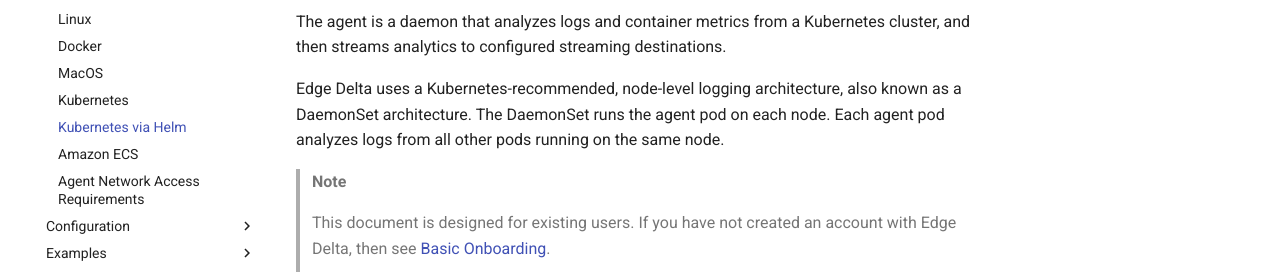
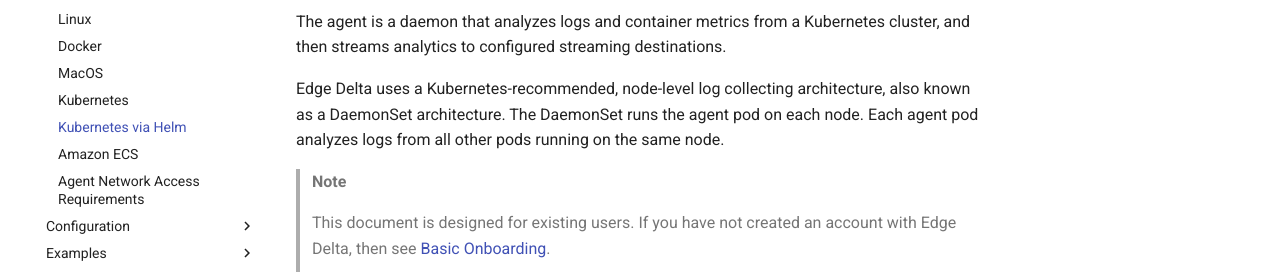
Before and after one commit to edgedelta/docs, an MkDocs documentation site: the page built from docs/installation/helm.md, in a window 1280 px wide and 900 px high. Shown: the part 314-586 px from the top of the window. Built offline with MkDocs 1.6.1 and Material for MkDocs 9.7.7, drawn with Linux system fonts in a browser that asks for light colours.

Commit message:
Update helm.md

```diff
--- a/docs/installation/helm.md
+++ b/docs/installation/helm.md
@@ -11,7 +11,7 @@ You can use this document to learn how to install the Edge Delta Agent as a Daem
 
 The agent is a daemon that analyzes logs and container metrics from a Kubernetes cluster, and then streams analytics to configured streaming destinations.
 
-Edge Delta uses a Kubernetes-recommended, node-level logging architecture, also known as a DaemonSet architecture. The DaemonSet runs the agent pod on each node. Each agent pod analyzes logs from all other pods running on the same node.
+Edge Delta uses a Kubernetes-recommended, node-level log collecting architecture, also known as a DaemonSet architecture. The DaemonSet runs the agent pod on each node. Each agent pod analyzes logs from all other pods running on the same node.
 
 > **Note**
 >
```
